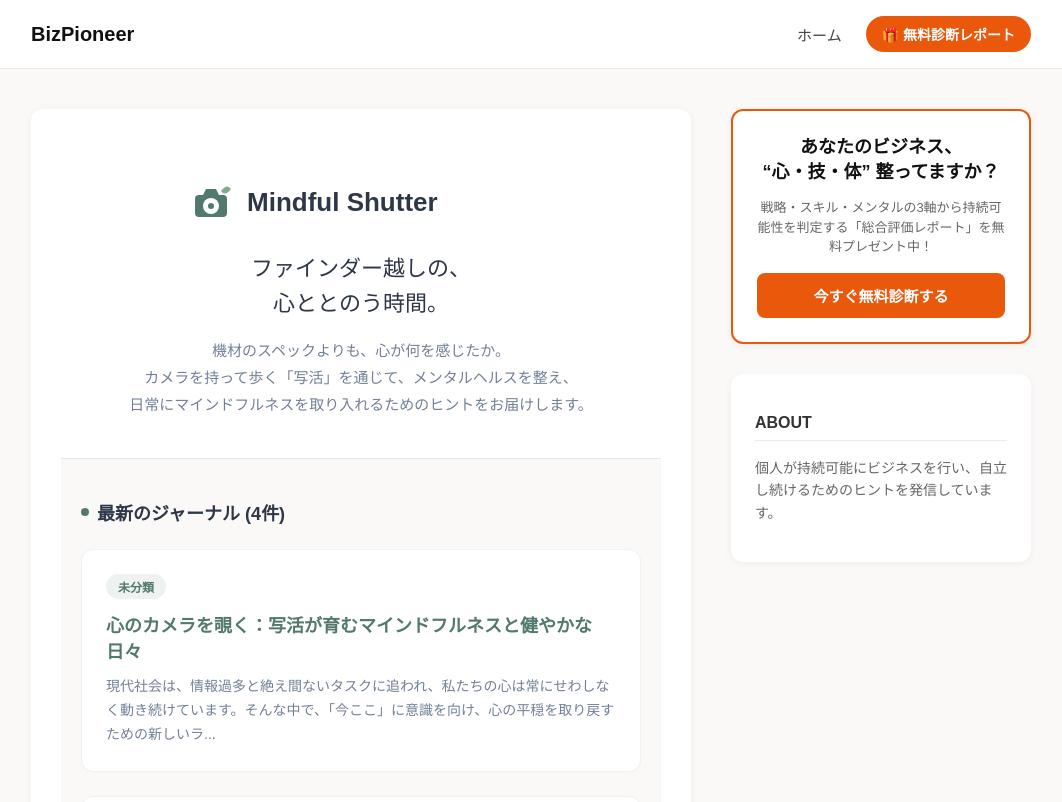
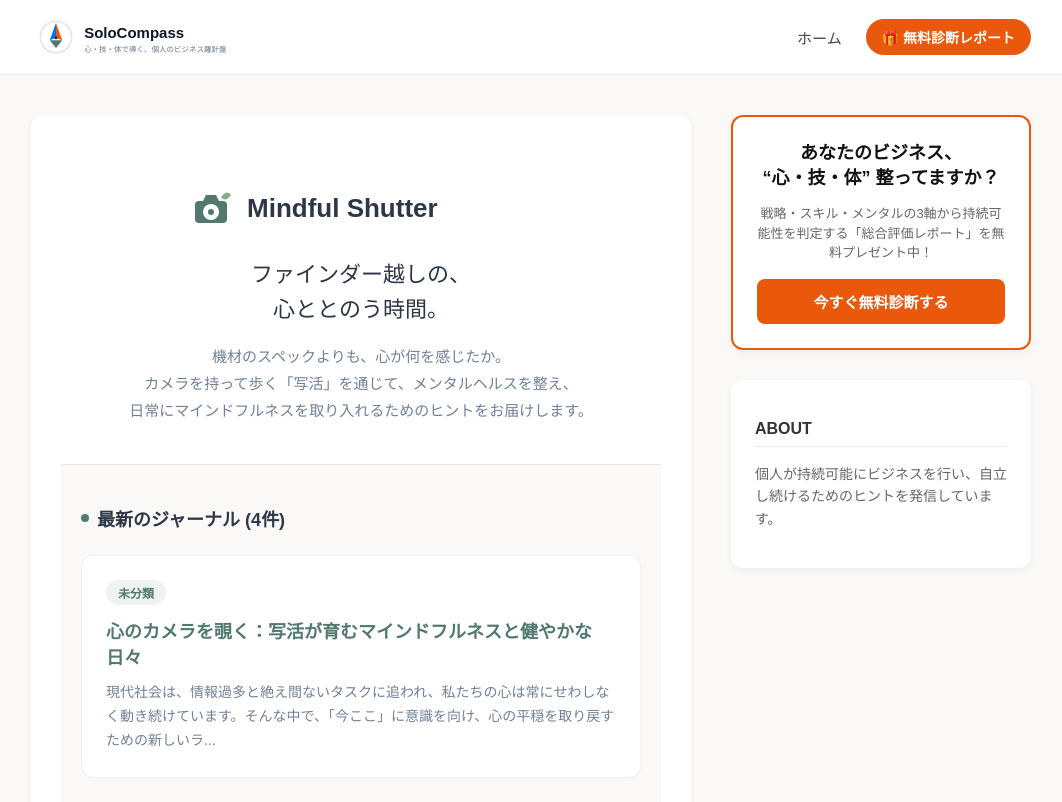
Before and after one commit to shotaro0222/photo, a Next.js app: page / in a window 1280 px wide. Shown: the top 802 px of the page, without its empty margins (109-1171 px from the left). Built offline with nearby package versions, Linux system fonts and the light colour scheme.

Commit message:
Update Header.tsx

```diff
--- a/src/components/Header.tsx
+++ b/src/components/Header.tsx
@@ -6,7 +6,7 @@ export default function Header() {
     <header style={{
       backgroundColor: '#fff',
       borderBottom: '1px solid #eaeaea',
-      padding: '16px 20px',
+      padding: '12px 20px',
       position: 'sticky',
       top: 0,
       zIndex: 100
@@ -18,9 +18,20 @@ export default function Header() {
         justifyContent: 'space-between',
         alignItems: 'center'
       }}>
-        {/* 左側：サイトタイトル（※各サイト名に合わせて変更してください） */}
-        <Link href="/" style={{ fontSize: '20px', fontWeight: 'bold', color: '#111', textDecoration: 'none' }}>
-          BizPioneer {/* ←Re:Skill BlogやMindful Shutterなど、サイト名に書き換えてください */}
+
+        {/* 左側：SoloCompassのロゴ（React用に属性を変換して埋め込み） */}
+        <Link href="/" style={{ display: 'flex', alignItems: 'center', textDecoration: 'none' }}>
+          <svg width="250" height="50" viewBox="0 0 400 80" xmlns="http://www.w3.org/2000/svg">
+            <g transform="translate(10, 10) scale(0.25)">
+              <circle cx="120" cy="120" r="100" fill="none" stroke="#e2e8f0" strokeWidth="12"/>
+              <path d="M 120 30 L 160 140 L 120 125 Z" fill="#ea580c" />
+              <path d="M 120 30 L 80 140 L 120 125 Z" fill="#0070f3" />
+              <path d="M 80 140 L 160 140 L 120 190 Z" fill="#52796f" />
+              <circle cx="120" cy="125" r="10" fill="#1e293b"/>
+            </g>
+            <text x="85" y="42" fontFamily="sans-serif" fontSize="24" fontWeight="bold" fill="#0f172a">SoloCompass</text>
+            <text x="85" y="64" fontFamily="sans-serif" fontSize="12" fontWeight="normal" fill="#64748b">心・技・体で導く、個人のビジネス羅針盤</text>
+          </svg>
         </Link>
 
         {/* 右側：ナビゲーションメニュー */}
@@ -29,9 +40,9 @@ export default function Header() {
             ホーム
           </Link>
 
-          {/* ★追加：ハブページへのリンク（目立たせるためにボタン風に） */}
+          {/* ハブページへのリンク */}
           <Link href="/hub" style={{
-            backgroundColor: '#ea580c', /* ←各サイトのテーマカラーに合わせると綺麗です */
+            backgroundColor: '#ea580c',
             color: '#fff',
             textDecoration: 'none',
             fontSize: '14px',
```
